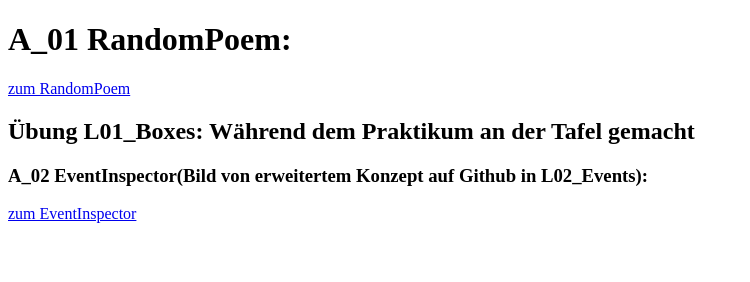
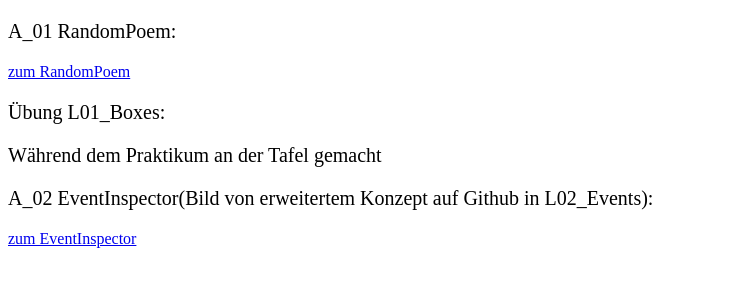
Before and after one commit to Jonas090405/EiA_SoSe24, a plain HTML site: page index.html in a window 1280 px wide. Shown: the whole page, without its empty margins (0-750 px from the left). Drawn offline with Linux system fonts and the light colour scheme.

Commit message:
index changes

```diff
--- a/index.html
+++ b/index.html
@@ -8,10 +8,11 @@
 
 </head>
 <body>
-    <h1>A_01 RandomPoem:</h1>
+    <p class="p">A_01 RandomPoem:</p>
     <a href="https://jonas090405.github.io/EiA_SoSe24/L01_Recap&Foundation/A01_RandomPoem/index.html">zum RandomPoem</a>
-    <h2> Übung L01_Boxes: Während dem Praktikum an der Tafel gemacht </h2>
-    <h3>A_02 EventInspector(Bild von erweitertem Konzept auf Github in L02_Events):</h3>
+    <p class="p"> Übung L01_Boxes:</p>
+    <p class="p">Während dem Praktikum an der Tafel gemacht</p>
+    <p class="p">A_02 EventInspector(Bild von erweitertem Konzept auf Github in L02_Events):</p>
     <a href="https://jonas090405.github.io/EiA_SoSe24/L02_Events/index.html">zum EventInspector</a>
 
 </body>
--- a/styleindex.css
+++ b/styleindex.css
@@ -3,3 +3,7 @@
 background-color: rgb(34, 33, 33);
 
 }
+
+.p{
+font-size: 20px;
+}
```
